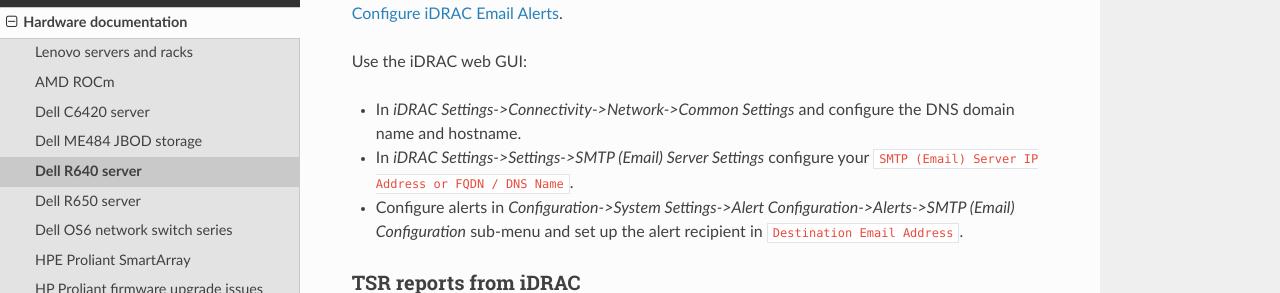
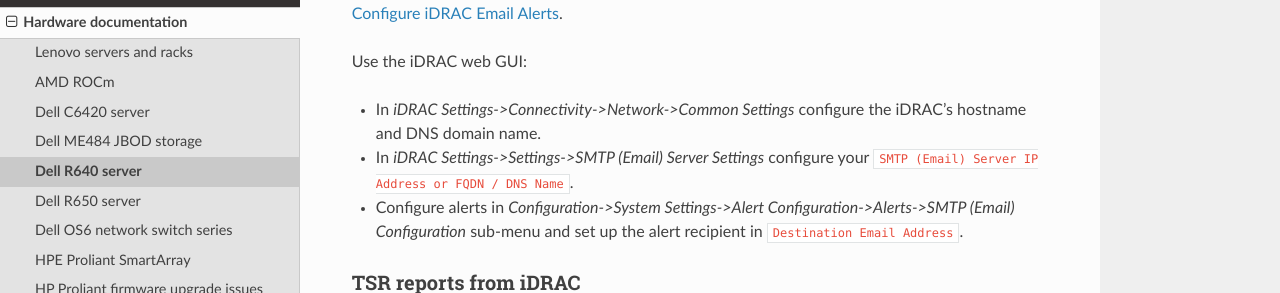
Before and after one commit to OleHolmNielsen/ITwiki, a Sphinx documentation site: the page built from docs/Dell_R640.rst, in a window 1280 px wide and 900 px high, scrolled down 17088 px. Shown: the part 158-451 px from the top of the window. Built offline with Sphinx 7.4.7 and the Read the Docs theme 3.1.0, drawn with Linux system fonts in a browser that asks for light colours.

Commit message:
Minor edit

```diff
--- a/docs/Dell_R640.rst
+++ b/docs/Dell_R640.rst
@@ -714,7 +714,7 @@
 
 Use the iDRAC web GUI:
 
-* In *iDRAC Settings->Connectivity->Network->Common Settings* and configure the DNS domain name and hostname.
+* In *iDRAC Settings->Connectivity->Network->Common Settings* configure the iDRAC's hostname and DNS domain name.
 
 * In *iDRAC Settings->Settings->SMTP (Email) Server Settings* configure your ``SMTP (Email) Server IP Address or FQDN / DNS Name``.
 
```
